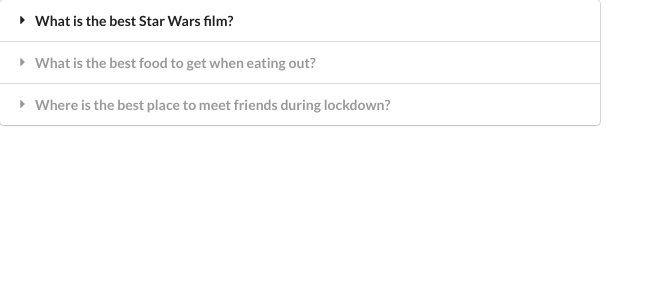
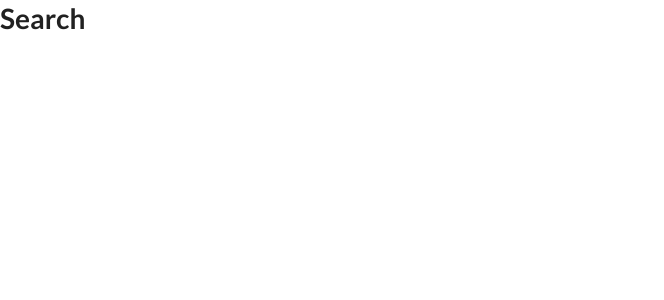
Before and after one commit to ilayda-the-Disc0Queen/widgets, a React (Create React App) app: page / in a window 1280 px wide. Shown: the top 300 px of the page, without its empty margins (0-664 px from the left). Built offline with nearby package versions, Linux system fonts and the light colour scheme.

Commit message:
add search component

```diff
--- a/src/App.js
+++ b/src/App.js
@@ -1,5 +1,6 @@
 import React from 'react';
-import Accordion from './components/Accordion';
+// import Accordion from './components/Accordion';
+import Search from './components/Search';
 
 const items = [
   {
@@ -19,9 +20,7 @@
 export default () => {
   return (
     <div>
-      <Accordion
-        items={items}
-      />
+      <Search/>
     </div>
   );
 };
--- /dev/null
+++ b/src/components/Search.js
@@ -0,0 +1,7 @@
+import React from 'react';
+
+const Search = () => {
+  return <h1>Search</h1>;
+};
+
+export default Search;
```
